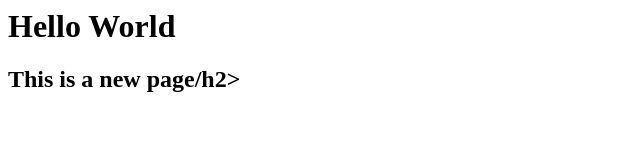
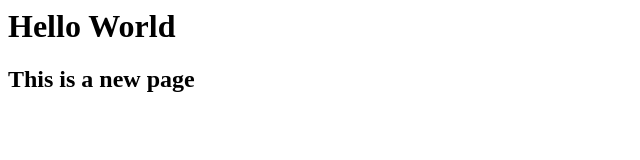
Before and after one commit to little2potato/information_visualization, a plain HTML site: page index.html in a window 1280 px wide. Shown: the full height of the page, 0-640 px from the left. Drawn offline with Linux system fonts and the light colour scheme.

Commit message:
Add index file

```diff
--- a/index.html
+++ b/index.html
@@ -1,6 +1,6 @@
 <html>
 	<body>
 		<h1>Hello World</h1>
-		<h2>This is a new page/h2>
+		<h2>This is a new page</h2>
 	</body>
 </html>
```
